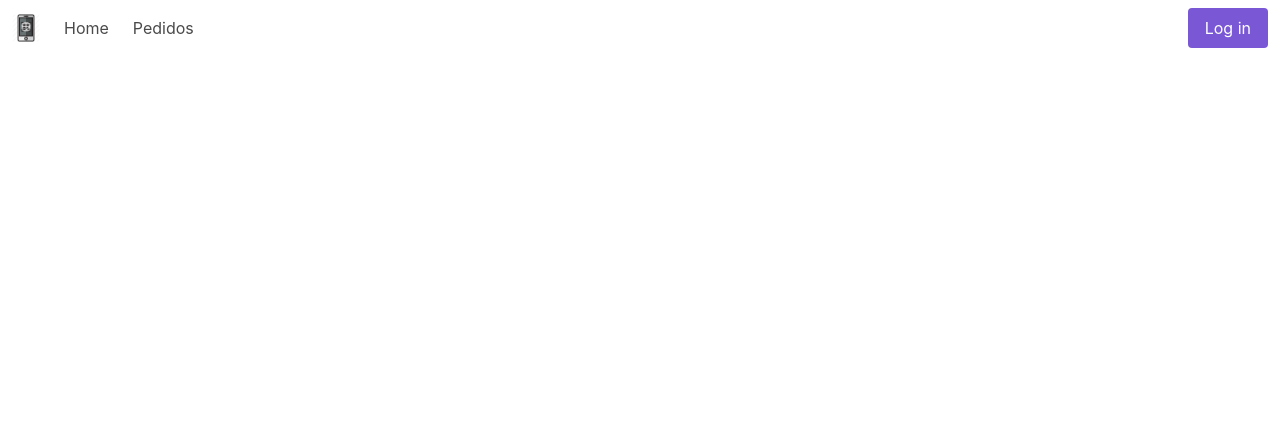
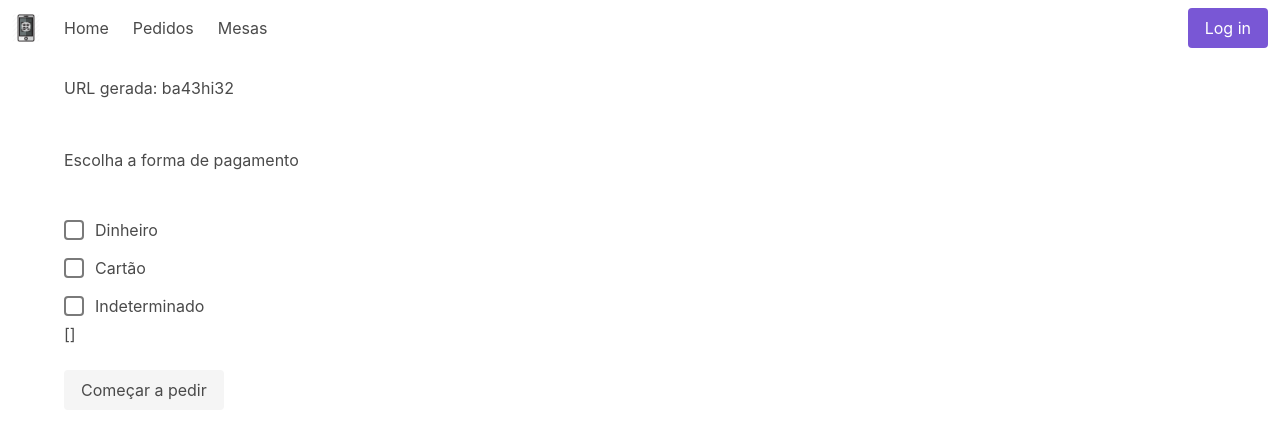
Before and after one commit to UnBArqDsw/2020.1_G10_QRodizio_Frontend, a Vue app: page /new-session in a window 1280 px wide. Shown: the top 438 px of the page. Built offline with nearby package versions, Linux system fonts and the light colour scheme; what vue-fragment would draw is missing.

Commit message:
Adicionando tela para escolher forma de pagamento

```diff
--- a/src/components/TopNavbar.vue
+++ b/src/components/TopNavbar.vue
@@ -13,6 +13,10 @@
 
       <b-navbar-item tag="router-link" to="/table/1-59a9639a-1778-11eb-aa36-7429afd877c3">
         Pedidos
+      </b-navbar-item>
+
+      <b-navbar-item tag="router-link" to="/list-tables">
+        Mesas
       </b-navbar-item>
 
       <LoggedUserRoutes v-if="logged" />
--- a/src/router/index.js
+++ b/src/router/index.js
@@ -11,6 +11,7 @@ import ListUsers from "../views/employee/ListUsers";
 import EmployeeDemands from "../views/employee/EmployeeDemands";
 import CreateTable from "../views/employee/CreateTable";
 import ListTables from "../views/employee/ListTables";
+import NewSession from "../views/employee/NewSession";
 import ViewSession from "../views/employee/ViewSession";
 
 // Customer routes
@@ -65,6 +66,11 @@ const routes = [
     component: ListTables
   },
   {
+    path: "/new-session",
+    name: "NewSession",
+    component: NewSession
+  },
+  {
     path: "/view-session/:id",
     name: "ViewSession",
     component: ViewSession
--- /dev/null
+++ b/src/views/employee/NewSession.vue
@@ -0,0 +1,60 @@
+<template>
+  <div class="NewSession">
+    <h2>URL gerada: {{generateUrl}}</h2>
+    <br>
+    <br>
+    <h1>Escolha a forma de pagamento</h1>
+      <br>
+      <br>
+        <section>
+        <div class="field">
+            <b-checkbox v-model="method" native-value="Money">Dinheiro</b-checkbox>
+        </div>
+        <div class="field">
+            <b-checkbox v-model="method" native-value="Card">
+                Cartão
+            </b-checkbox>
+        </div>
+        <div class="field">
+            <b-checkbox v-model="method" native-value="Both">
+                Indeterminado
+            </b-checkbox>
+        </div>
+    </section>
+    <p>{{method}}</p>
+    <br>
+    <button v-on:click="teste()" class="button is-light">Começar a pedir</button>
+  </div>
+</template>
+
+<script>
+import axios from "axios";
+
+export default {
+  name: "NewSession",
+
+  data() {
+    return {
+      tables: [],
+      showQrcode:false,
+      checkbox: false,
+      method: [],
+      generateUrl: Math.random().toString(20).substring(2,10),
+    };
+  },
+
+
+  methods: {
+
+    teste() {
+      console.log(this.method.length);
+      if(this.method.length===0){
+        alert("Ops, selecione uma opção")
+      } else {
+        //faz o post.
+
+      }
+    },
+  },
+};
+</script>
```
